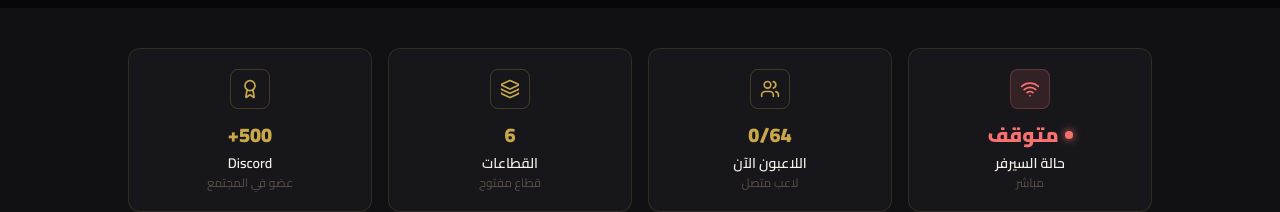
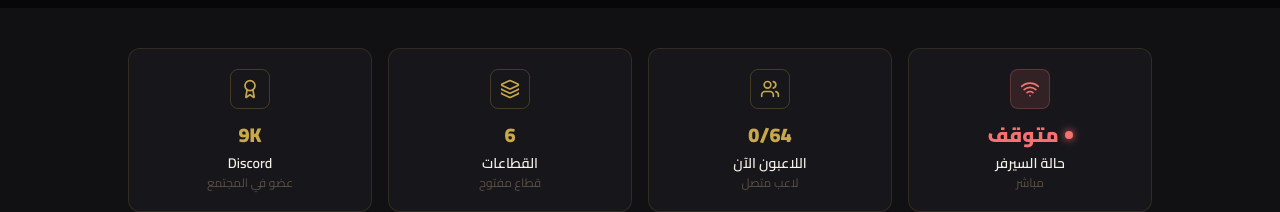
Before and after one commit to HQN-Police-Mod/hqn-police-mod, a Next.js app: page / in a window 1280 px wide. Shown: the part 880-1092 px from the top of the page. Built offline with nearby package versions, Linux system fonts and the light colour scheme; no server answers.

Commit message:
update: discord members 9K

```diff
--- a/src/components/sections/StatsSection.tsx
+++ b/src/components/sections/StatsSection.tsx
@@ -103,7 +103,7 @@ export function StatsSection() {
             <div className="w-10 h-10 rounded-lg bg-[#C9A84C]/12 border border-[#C9A84C]/25 flex items-center justify-center mx-auto mb-3">
               <Award size={20} className="text-[#C9A84C]" />
             </div>
-            <p className="text-xl font-black text-[#C9A84C] mb-1">500+</p>
+            <p className="text-xl font-black text-[#C9A84C] mb-1">9K</p>
             <p className="text-[#F5F0E8] text-sm font-semibold mb-0.5">Discord</p>
             <p className="text-[#5A5045] text-xs">عضو في المجتمع</p>
           </GlassCard>
```
